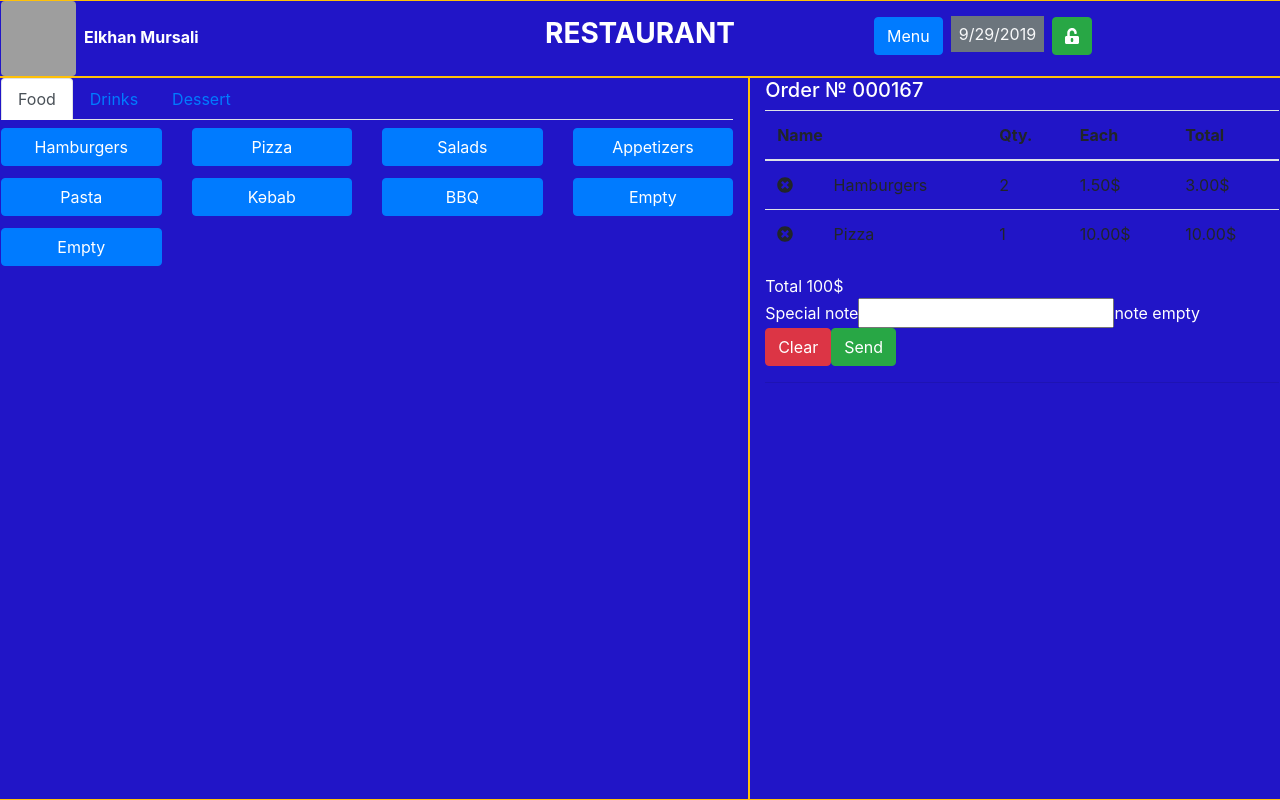
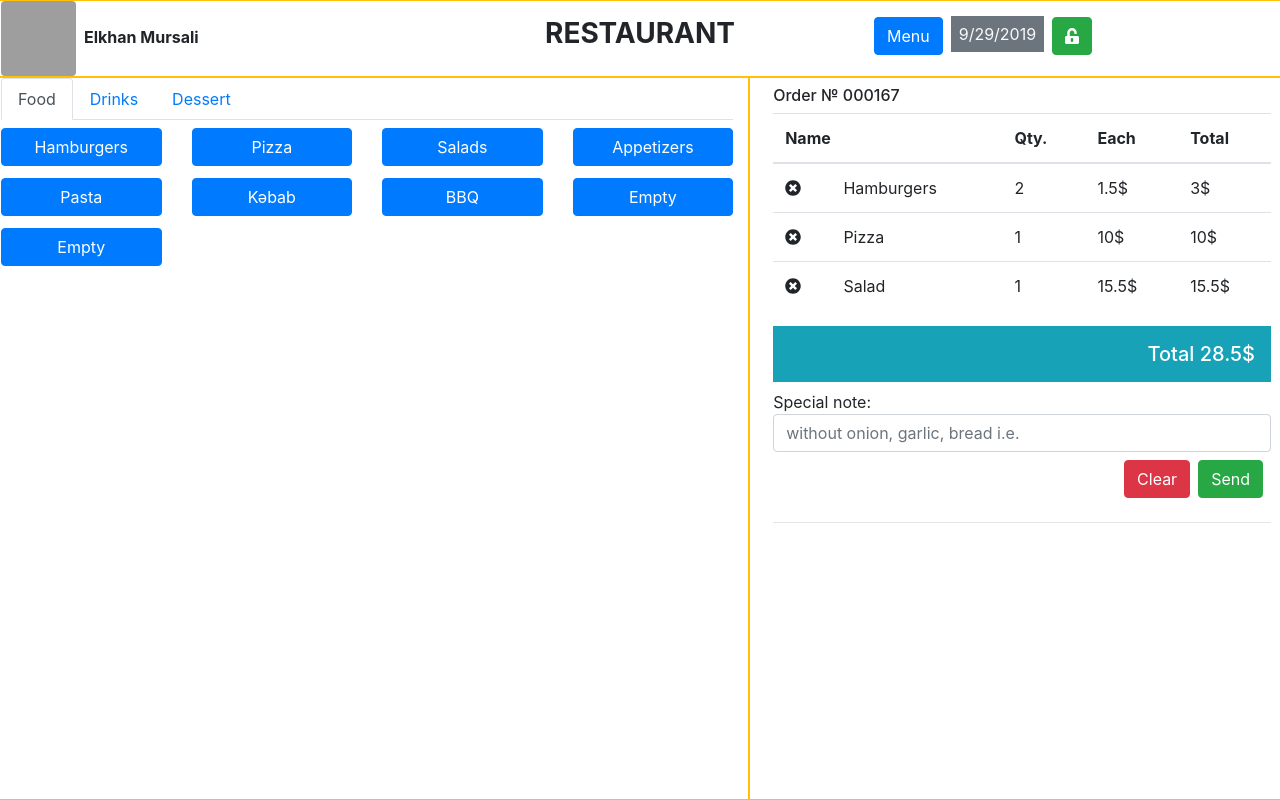
Before and after one commit to EKOLX/Restaurant, a React (Create React App) app in the folder Restaurant/: page / in a window 1280 px wide. Built offline with nearby package versions, Linux system fonts and the light colour scheme; grey boxes are pictures that could not be loaded.

Commit message:
Developing order compt

```diff
--- a/Restaurant/src/App.css
+++ b/Restaurant/src/App.css
@@ -2,8 +2,6 @@
   display: flex;
   flex-flow: column;
   height: 100%;
-  background-color: #2115c7;
-  color: white;
 }
 
 .app .row.header {
--- a/Restaurant/src/components/home/order.jsx
+++ b/Restaurant/src/components/home/order.jsx
@@ -6,7 +6,8 @@ export default class OrderComponent extends Component {
   state = {
     orders: [
       { name: "Hamburgers", quantity: 2, price: 1.5, total: 3 },
-      { name: "Pizza", quantity: 1, price: 10, total: 10 }
+      { name: "Pizza", quantity: 1, price: 10, total: 10 },
+      { name: "Salad", quantity: 1, price: 15.5, total: 15.5 }
     ],
     note: ""
   };
@@ -16,9 +17,15 @@ export default class OrderComponent extends Component {
   };
 
   render() {
+    const reducer = (accumulator, currentValue) => accumulator + currentValue;
+    const roundTo2 = value => Math.round(value * 100) / 100;
+    const totalAmount = roundTo2(
+      this.state.orders.map(o => o.total).reduce(reducer, 0)
+    );
+
     return (
-      <div>
-        <h5>Order № 000167</h5>
+      <div className="p-2">
+        <h6>Order № 000167</h6>
         <div className="table-responsive">
           <table className="table">
             <thead>
@@ -30,39 +37,35 @@ export default class OrderComponent extends Component {
               </tr>
             </thead>
             <tbody>
-              <tr>
-                <td>
-                  <FontAwesomeIcon icon={faTimesCircle} />
-                </td>
-                <td>Hamburgers</td>
-                <td>2</td>
-                <td>1.50$</td>
-                <td>3.00$</td>
-              </tr>
-              <tr>
-                <td>
-                  <FontAwesomeIcon icon={faTimesCircle} />
-                </td>
-                <td>Pizza</td>
-                <td>1</td>
-                <td>10.00$</td>
-                <td>10.00$</td>
-              </tr>
+              {this.state.orders.map(o => (
+                <tr>
+                  <td>
+                    <FontAwesomeIcon icon={faTimesCircle} />
+                  </td>
+                  <td>{o.name}</td>
+                  <td>{o.quantity}</td>
+                  <td>{o.price}$</td>
+                  <td>{o.total}$</td>
+                </tr>
+              ))}
             </tbody>
           </table>
         </div>
-        <div>Total 100$</div>
+        <h5 className="d-block bg-info text-white text-right p-3">
+          Total {totalAmount}$
+        </h5>
         <div>
-          <span>Special note</span>
+          <span>Special note:</span>
           <input
             type="text"
+            className="form-control"
+            placeholder="without onion, garlic, bread i.e."
             onChange={this.updateNoteText}
             value={this.state.note}
           />
-          <span>{this.state.note ? this.state.note : "note empty"}</span>
         </div>
-        <div>
-          <button className="btn btn-danger">Clear</button>
+        <div className="p-2 text-right">
+          <button className="btn btn-danger mr-2">Clear</button>
           <button className="btn btn-success">Send</button>
         </div>
         <hr />
```
